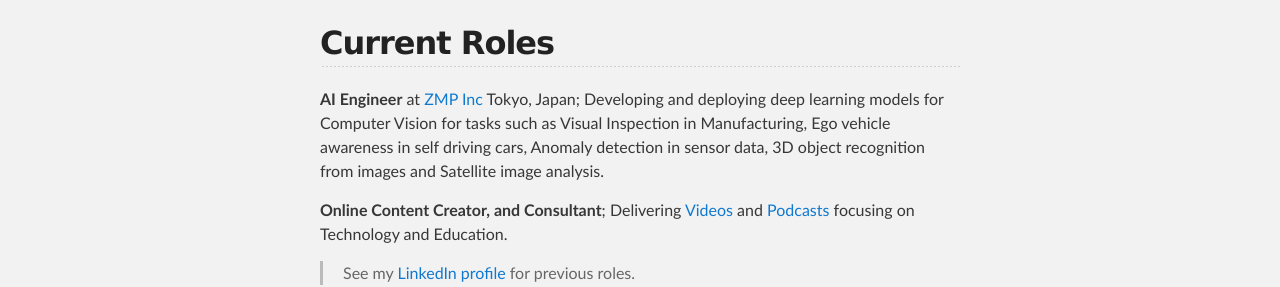
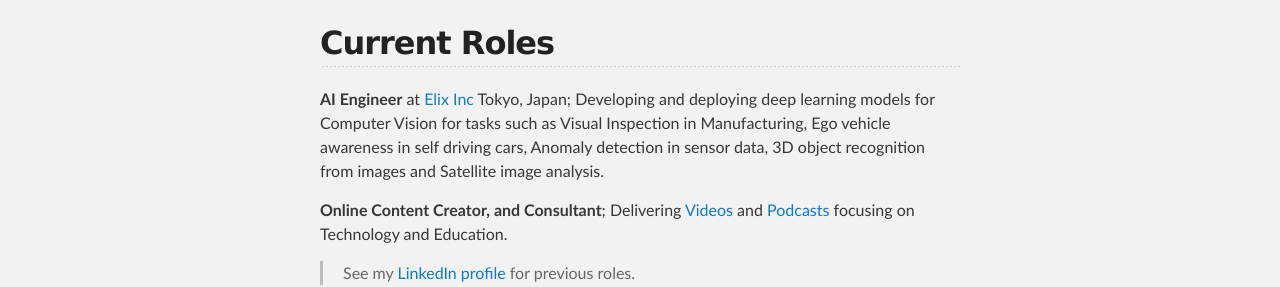
Before and after one commit to toluwajosh/toluwajosh.github.io, a Jekyll site: the page built from index.md, in a window 1280 px wide. Shown: the part 645-932 px from the top of the page. Built offline with Jekyll 4.4.1, drawn with Linux system fonts in a browser that asks for light colours.

Commit message:
Fix: wrong  link in current roles

```diff
--- a/index.md
+++ b/index.md
@@ -14,7 +14,7 @@
 
 ## Current Roles
 
-**AI Engineer** at [ZMP Inc](https://www.zmp.co.jp/) Tokyo, Japan; Developing and deploying deep learning models for Computer Vision for tasks such as Visual Inspection in Manufacturing, Ego vehicle awareness in self driving cars, Anomaly detection in sensor data, 3D object recognition from images and Satellite image analysis.
+**AI Engineer** at [Elix Inc](https://www.elix-inc.com/) Tokyo, Japan; Developing and deploying deep learning models for Computer Vision for tasks such as Visual Inspection in Manufacturing, Ego vehicle awareness in self driving cars, Anomaly detection in sensor data, 3D object recognition from images and Satellite image analysis.
 
 **Online Content Creator, and Consultant**; Delivering [Videos](https://www.youtube.com/channel/UCdNgkkleUb_npdGLgzzh_2g) and [Podcasts](https://anchor.fm/joshua-owoyemi) focusing on Technology and Education.
 
```
